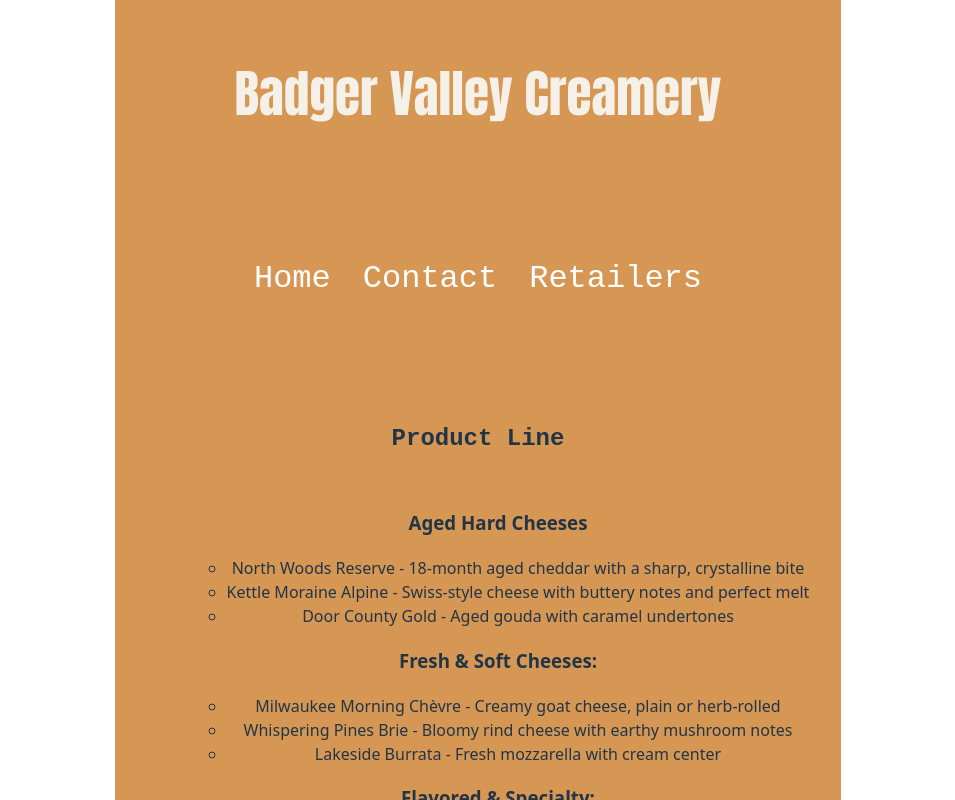
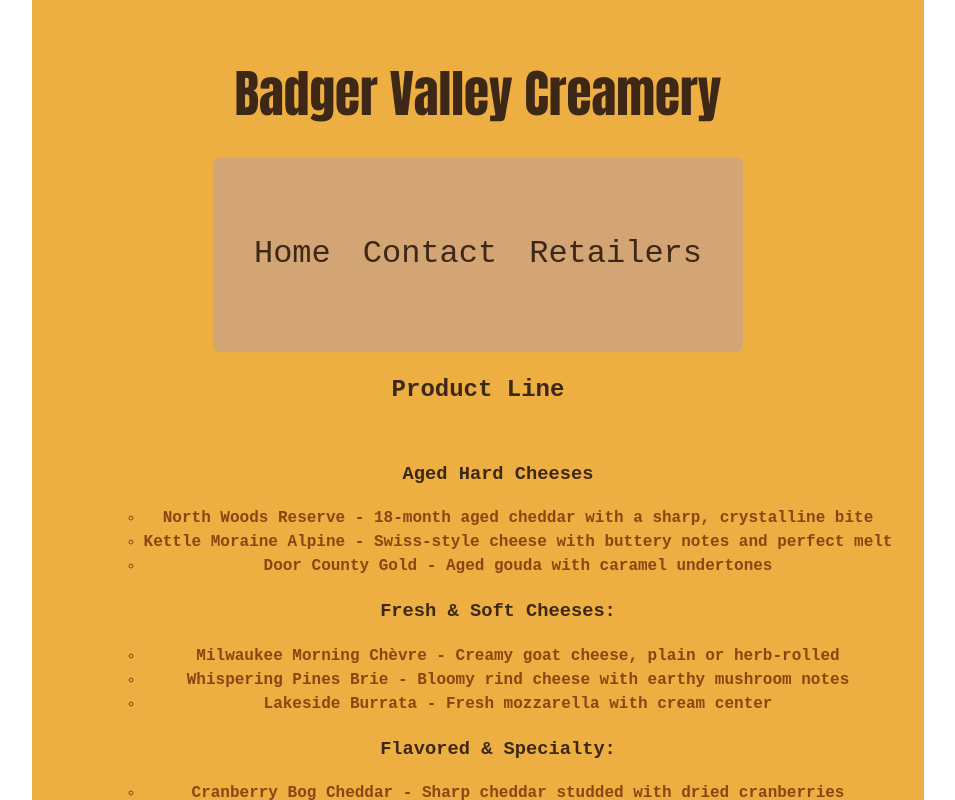
Before and after one commit to tplusk/cheese-monger-app, a React (Vite) app: page /products in a window 1280 px wide. Shown: the top 800 px of the page, without its empty margins (162-1117 px from the left). Built offline with nearby package versions, Linux system fonts and the light colour scheme.

Commit message:
update style

```diff
--- a/src/App.css
+++ b/src/App.css
@@ -3,37 +3,44 @@
   margin: 0 auto;
   padding: 2rem;
   text-align: center;
-  background-color: #d69754;
+  background-color: #edae42;
 }
 
 #subNav {
   font-family: "Courier New", Courier, monospace;
   font-weight: 700;
   padding-bottom: 2rem;
+  color: #3d2817;
 }
+
 /* App.tsx */
 #title {
   font-family: Impact, Haettenschweiler, "Arial Narrow Bold", sans-serif;
-  color: #f5f1e8;
+  color: #3d2817;
 }
 
 .navbar {
   display: inline-block;
   justify-items: stretch;
-  gap: 1 rem;
+  gap: 1rem;
   font-family: "Courier New", Courier, monospace;
   font-weight: 500;
   font-size: xx-large;
-  padding: 10%;
+  padding: 5%;
+  background-color: #d4a574;
+  border-radius: 8px;
 }
 
 .navbar a {
-  color: white;
+  color: #3d2817;
+  text-decoration: none;
+  transition: color 0.3s ease;
 }
 
 .navbar a:hover {
-  color: #4a5568;
+  color: #8b4513;
 }
+
 .navbar-navbarButtons {
   display: inline-block;
   justify-items: center;
@@ -49,11 +56,13 @@
 
 #rights {
   padding-top: 10%;
+  color: #6b5444;
 }
 
 /* Home.tsx */
 #welcome {
   font-family: "Segoe UI", Tahoma, Geneva, Verdana, sans-serif;
+  color: #3d2817;
 }
 
 #cheesesOnTable {
@@ -62,21 +71,46 @@
   display: flexbox;
   justify-content: center;
   border-radius: 20%;
+  box-shadow: 0 4px 6px rgba(61, 40, 23, 0.2);
+}
+
+/* Products.tsx */
+.productType {
+  font-family: "Courier New", Courier, monospace;
+  color: #3d2817;
+}
+
+.productTypeProd {
+  font-family: "Courier New", Courier, monospace;
+  font-weight: bold;
+  color: #8b4513;
 }
 
 /* Contact.tsx */
 .comp {
-  color: antiquewhite;
+  color: #3d2817;
 }
 
 #compAddress a,
 #compEmail a,
 #compPhone a {
-  color: white;
+  color: #8b4513;
+  text-decoration: none;
+  transition: color 0.3s ease;
 }
 
 #compAddress a:hover,
 #compEmail a:hover,
 #compPhone a:hover {
-  color: #4a5568;
+  color: #d4a574;
 }
+
+/* Retailers.tsx */
+#retailersListed {
+  padding-top: 2rem;
+  color: #3d2817;
+  padding: 1.5rem;
+  margin: 1rem 0;
+  border-radius: 8px;
+  border-left: 4px solid #db852a;
+}
```
